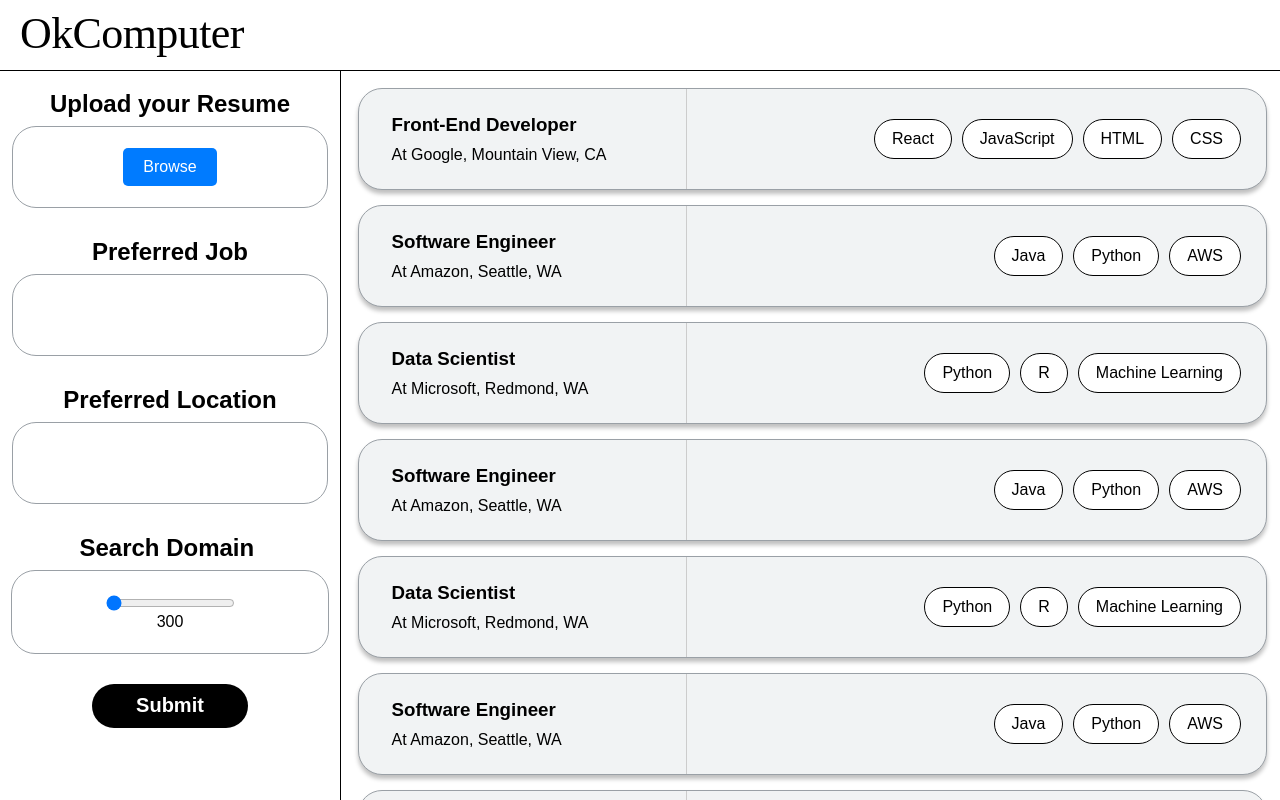
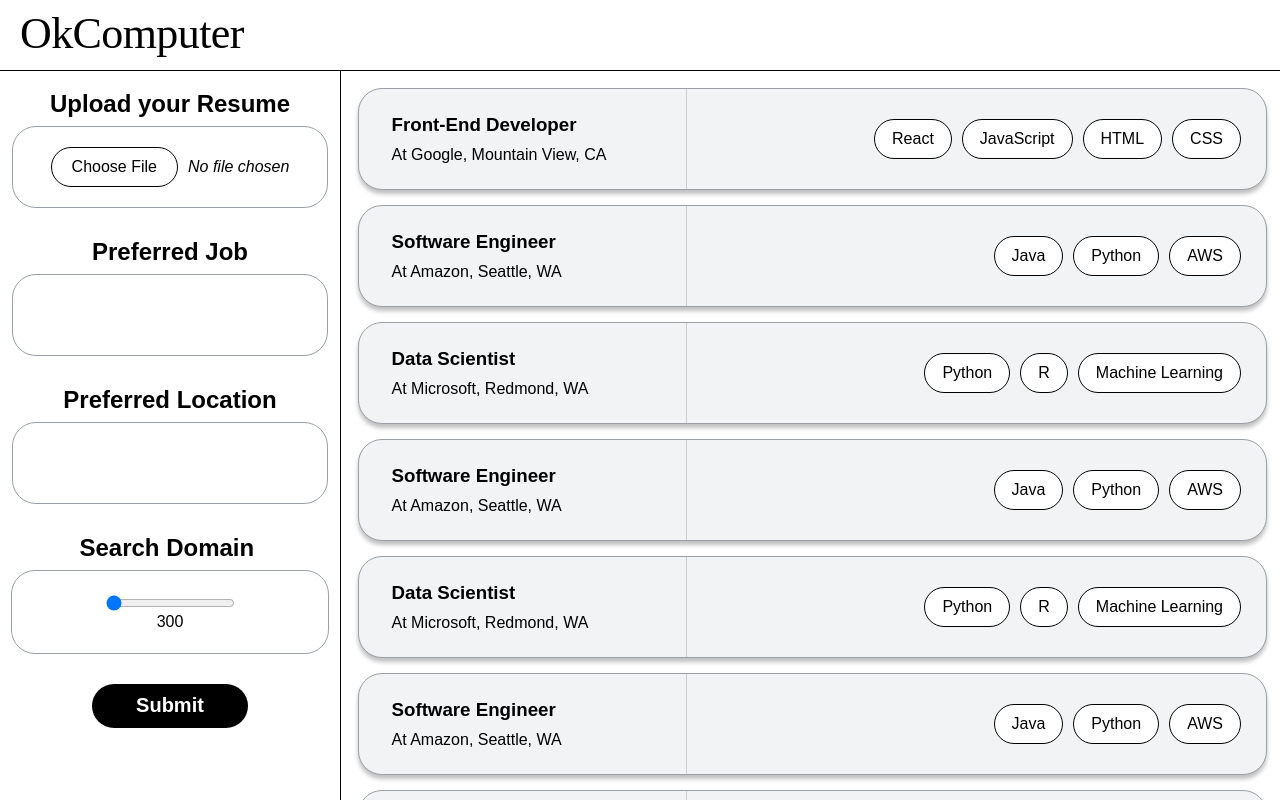
Before and after one commit to tchaikovsky1984/OkComputer_AIML, a React (Create React App) app in the folder Frontend/: page / in a window 1280 px wide. Shown: the top 800 px of the page. Built offline with nearby package versions, Linux system fonts and the light colour scheme; a web font is replaced by a local one.

Commit message:
Fixed Upload button

```diff
--- a/Frontend/src/components/Sidebar.js
+++ b/Frontend/src/components/Sidebar.js
@@ -71,8 +71,9 @@ function Sidebar() {
         onChange={handleResumeChange}
       />
       <label htmlFor="resumeUpload" className="browse-button">
-          Browse
+        Choose File {/* Text for the custom button */}
       </label>
+      <span className="filename">{resume ? resume.name : '  No file chosen'}</span> {/* Display filename */}
     </div>
       <h2>Preferred Job</h2>
       <input
--- a/Frontend/src/components/styles/Sidebar.css
+++ b/Frontend/src/components/styles/Sidebar.css
@@ -12,15 +12,25 @@ h2 {
 .upload-box input[type="file"] {
   display: none; /* Hide the default button */
 }
+.upload-box .filename {
+  margin-left: 10px; /* Add some spacing */
+  font-style: italic; /* Style the filename text */
+}
+
 .upload-box label {
-  display: inline-block; /* Make the label behave like a button */
-  padding: 10px 20px; /* Add padding */
-  background-color: #007bff; /* Set background color */
-  color: white; /* Set text color */
-  border: none; /* Remove default border */
-  border-radius: 5px; /* Add rounded corners */
-  cursor: pointer; /* Show pointer cursor on hover */
+  display: inline-block;
+  padding: 10px 20px;
+  background-color: #ffffff; /* Change background color to black */
+  color: rgb(0, 0, 0);
+  border: 1px solid #000;
+  border-radius: 9999px; /* Increase border-radius for more rounded corners */
+  cursor: pointer;
 }
+.upload-box label:hover {
+  background-color: #000000; /* Darker shade of black on hover */
+  color: #ffffff; /* White text color on hover */
+}
+
 
 .sidebar h1 {
     font-size: 24px;
@@ -82,7 +92,7 @@ h2 {
     flex-direction: column; /* Stack elements vertically */
   }
 
-  .submit-button {
+  .submit-button, .resume-upload {
     border-radius: 9999px;
     background: #000;
     width: 156.46px;
```
Lines whose indentation alone changed are shown as unchanged.
